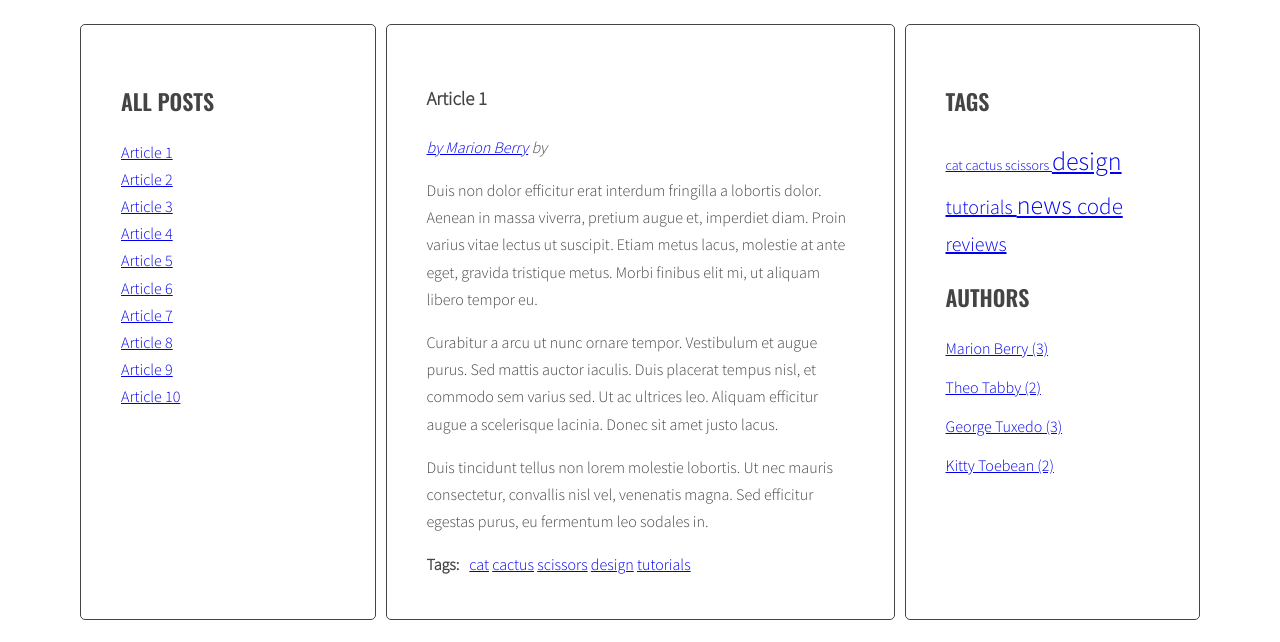
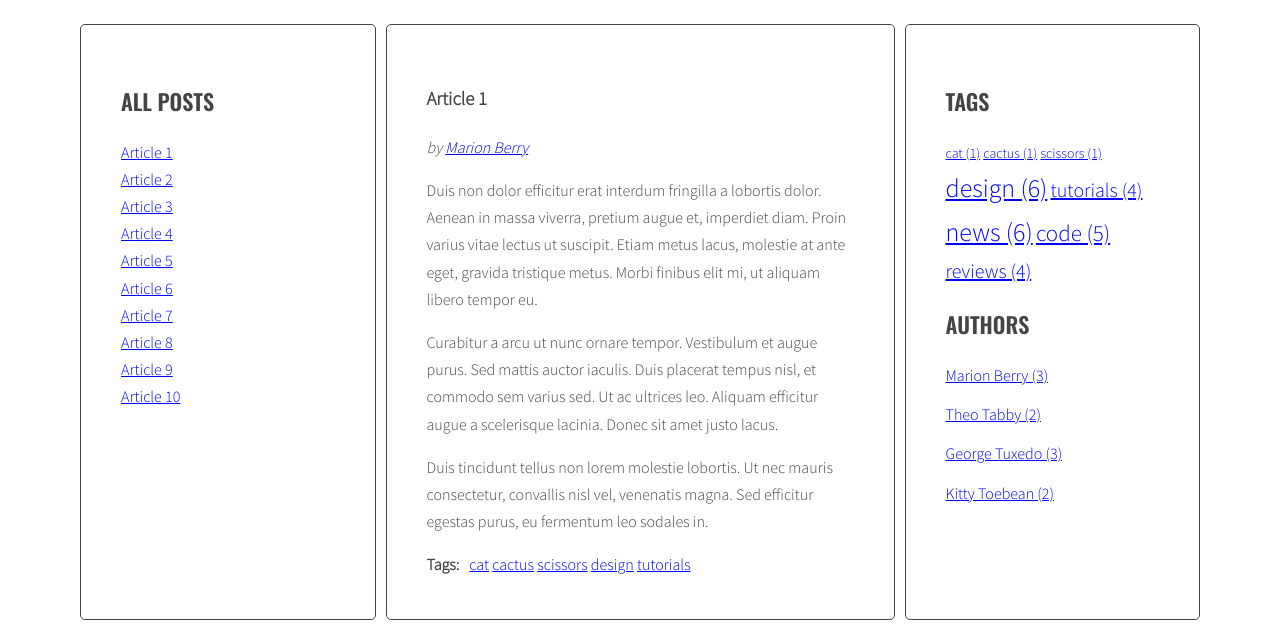
Before and after one commit to bogurom/javascript-blog, a website: page index.html in a window 1280 px wide. Shown: the part 158-800 px from the top of the page. Drawn offline with nearby package versions, Linux system fonts and the light colour scheme.

Commit message:
Add handlebars templates

```diff
--- a/index.html
+++ b/index.html
@@ -247,6 +247,33 @@
       </div>
     </div>
 
+  <script id="template-article-link" type="text/x-handlebars-template">
+    <li><a href="#{{ id }}"><span>{{ title }}</span></a></li>
+  </script>
+
+  <script id="template-tag-link" type="text/x-handlebars-template">
+    <li><a href="#tag-{{ id }}">{{ title }}</a></li>
+  </script>
+
+  <script id="template-author-link" type="text/x-handlebars-template">
+    <a href="#author-{{ id }}"><span class="author-name">{{ title }}</span></a>
+  </script>
+
+  <script id="template-tag-cloud-link" type="text/x-handlebars-template">
+    {{#each tags}}
+    <a href="#tag-{{tag}}" class="{{className}}">{{ tag }} ({{count}})</a>
+    {{/each}}
+  </script>
+  <!-- '<a href="#tag-' + tag + '" class="' + calculateTagClass(allTags[tag], tagsParams) + '">' + tag + ' </a>'; -->
+
+  <script id="template-author-cloud-link" type="text/x-handlebars-template">
+    {{#each authors}}
+    <li><a href="#author-{{author}}"><span class="author-name">{{ author }} ({{count}})</span></a></li>
+    {{/each}}
+  </script>
+  <!-- const authorLinkHTML = '<li><a href="#author-' + author + '">' + '<span class="author-name">' +  author + ' (' + allAuthors[author] + ')</span></a></li>'; -->
+
+  <script src="https://cdnjs.cloudflare.com/ajax/libs/handlebars.js/4.1.0/handlebars.min.js"></script>
   <script src="js/script.js"></script>
 
   </body>
--- a/js/script.js
+++ b/js/script.js
@@ -1,4 +1,12 @@
 'use strict';
+
+const templates = {
+  articleLink: Handlebars.compile(document.querySelector('#template-article-link').innerHTML),
+  tagLink: Handlebars.compile(document.querySelector('#template-tag-link').innerHTML),
+  authorLink: Handlebars.compile(document.querySelector('#template-author-link').innerHTML),
+  tagCloudLink: Handlebars.compile(document.querySelector('#template-tag-cloud-link').innerHTML),
+  authorCloudLink: Handlebars.compile(document.querySelector('#template-author-cloud-link').innerHTML),
+}
 
 const opt = {
   articleSelector: '.post',
@@ -70,7 +78,9 @@ function generateTitleLinks(customSelector = ''){
     console.log('articleTitle:', articleTitle);
 
     /* create HTML of the link */
-    const linkHTML = '<li><a href="#' + articleId + '"><span>' + articleTitle + '</span></a></li>';
+    // const linkHTML = '<li><a href="#' + articleId + '"><span>' + articleTitle + '</span></a></li>';
+    const linkHTMLData = {id: articleId, title: articleTitle};
+    const linkHTML = templates.articleLink(linkHTMLData);
     console.log('linkHTML:', linkHTML);
 
     /* insert link into titleList */
@@ -169,7 +179,9 @@ function generateTags(){
       console.log('tag:', tag);
 
       /* generate HTML of the link */
-      const linkHTML = '<li>' + '<a href="#tag-' + tag +'">' + tag + '</a></li>';
+      // const linkHTML = '<li>' + '<a href="#tag-' + tag +'">' + tag + '</a></li>';
+      const linkHTMLData = {id: tag, title: tag};
+      const linkHTML = templates.tagLink(linkHTMLData);
       console.log('linkHTML:', linkHTML);
 
       /* add generated code to html variable */
@@ -204,7 +216,8 @@ function generateTags(){
   console.log('tagsParams:', tagsParams);
 
   /* [NEW] create variable for all links HTML code */
-  let allTagsHTML = '';
+  // let allTagsHTML = '';
+  const allTagsData = {tags: []};
 
   /* [NEW] START LOOP: for each tag in allTags: */
   for(let tag in allTags){
@@ -214,13 +227,20 @@ function generateTags(){
     console.log('tagLinkHTML:', tagLinkHTML);
 
     /* [NEW] add link to to allTagsHTML */
-    allTagsHTML += tagLinkHTML;
+    // allTagsHTML += tagLinkHTML;
+    allTagsData.tags.push({
+      tag: tag,
+      count: allTags[tag],
+      className: calculateTagClass(allTags[tag], tagsParams)
+    });
 
   /* [NEW] END LOOP: for each tag in allTags: */
   }
 
   /* [NEW] add html from allTagsHTML to tagList */
-  tagList.innerHTML = allTagsHTML;
+  // tagList.innerHTML = allTagsHTML;
+  tagList.innerHTML = templates.tagCloudLink(allTagsData);
+  console.log('allTagsData:', allTagsData);
 }
 
 generateTags();
@@ -318,12 +338,13 @@ function generateAuthors(){
     console.log('author:', author);
 
     /* generate HTML of the author-name-link */
-    const authorNameHTML = '<a href="#author-' + author + '">' + '<span class="author-name">' + "by " + author + '</span></a>';
-    // const authorNameHTML = '<li>' + '<a href="#tag-' + tag +'">' + tag + '</a></li>';
-    console.log('authorNameHTML:', authorNameHTML);
+    // const authorNameHTML = '<a href="#author-' + author + '">' + '<span class="author-name">' + "by " + author + '</span></a>';
+    const authorHTMLData = {id: author, title: author};
+    const authorHTML = templates.authorLink(authorHTMLData);
+    console.log('authorHTML:', authorHTML);
 
     /* add generated code to html variable */
-    html = html + authorNameHTML + '\n';
+    html = html + authorHTML + '\n';
     console.log('html:', html);
 
     /* [NEW] check if this link is NOT already in allAuthors */
@@ -339,7 +360,7 @@ function generateAuthors(){
     // console.log('wrapper:', wrapper);
 
     /* insert HTML of the author into the author wrapper */
-   wrapper.insertAdjacentHTML('afterbegin', html);
+   wrapper.insertAdjacentHTML('beforeend', html);
    console.log('wrapper:', wrapper);
 
   /* END LOOP: for every article: */
@@ -356,7 +377,8 @@ function generateAuthors(){
   // console.log('tagsParams:', tagsParams);
   //
   /* [NEW] create variable for all authors HTML code */
-  let allAuthorsHTML = '';
+  // let allAuthorsHTML = '';
+  const allAuthorsData = {authors: []};
 
   /* [NEW] START LOOP: for each author in allAuthors: */
   for(let author in allAuthors){
@@ -367,13 +389,19 @@ function generateAuthors(){
     console.log('authorLinkHTML:', authorLinkHTML);
 
     /* [NEW] add link to to allAuthorsHTML */
-    allAuthorsHTML += authorLinkHTML;
+    // allAuthorsHTML += authorLinkHTML;
+    allAuthorsData.authors.push({
+      author: author,
+      count: allAuthors[author],
+    });
 
   /* [NEW] END LOOP: for each author in allAuthors: */
   }
 
   /* [NEW] add html from allAuthorsHTML to authorList */
-  authorList.innerHTML = allAuthorsHTML;
+  // authorList.innerHTML = allAuthorsHTML;
+  authorList.innerHTML = templates.authorCloudLink(allAuthorsData);
+  console.log('allAuthorsData:', allAuthorsData);
 }
 
 generateAuthors();
```
